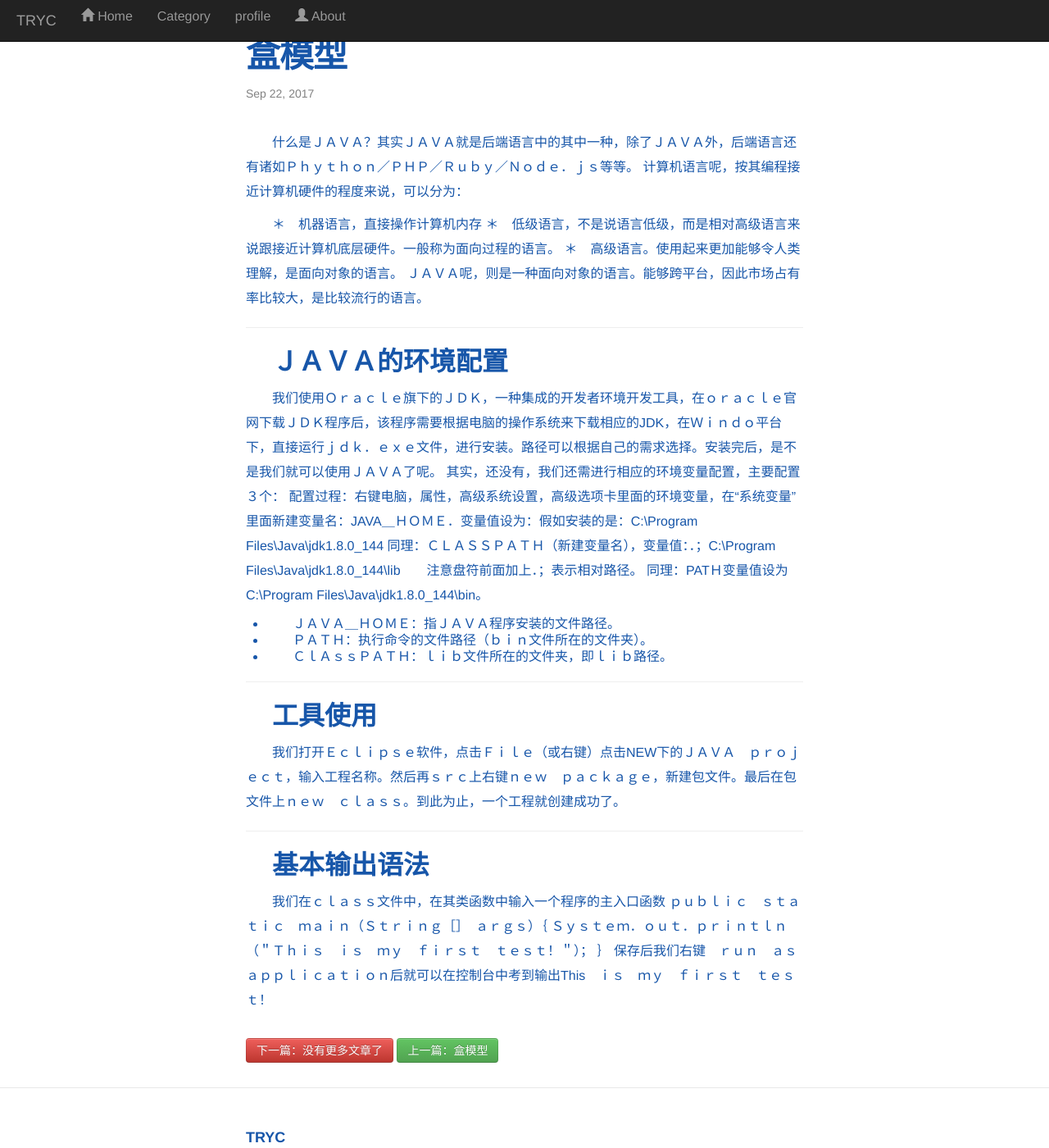
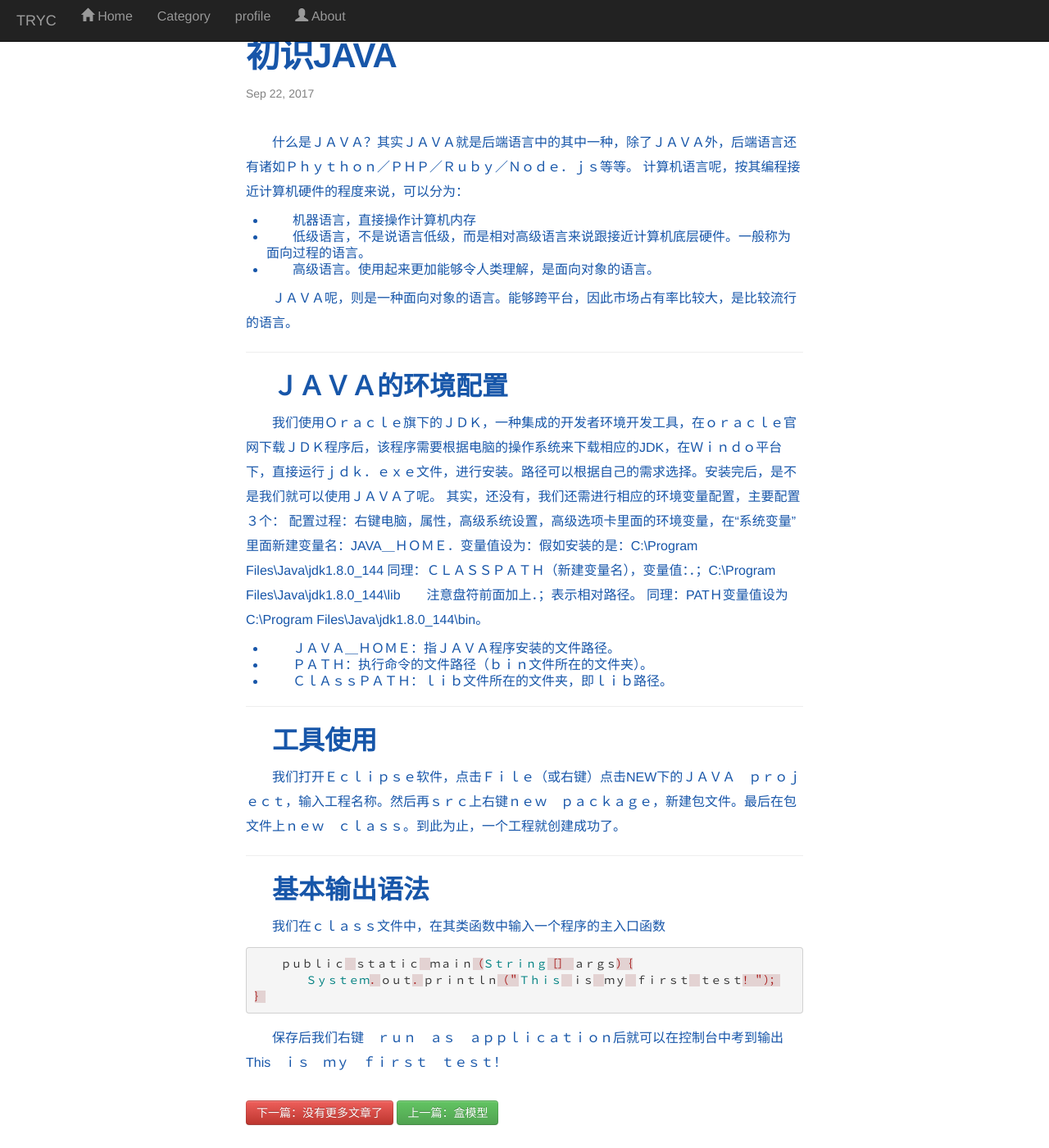
Before and after one commit to TRYC-01/TRYC-01.github.io, a Jekyll site: the page built from _posts/2017-09-23-初识Java.md, in a window 1280 px wide and 1400 px high, scrolled down 659 px. Shown: the whole window at 82% size. Built offline with Jekyll 4.4.1, drawn with Linux system fonts in a browser that asks for light colours; nearby versions of some CDN libraries.

Commit message:
初始JAVA change

```diff
--- a/_posts/2017-09-23-初识Java.md
+++ b/_posts/2017-09-23-初识Java.md
@@ -1,15 +1,16 @@
 ---
 layout: post
 date: 2017-9-23 00:00:10 +0800
-title: 盒模型
+title: 初识JAVA
 categories: JAVA
 ---
 什么是ＪＡＶＡ？其实ＪＡＶＡ就是后端语言中的其中一种，除了ＪＡＶＡ外，后端语言还有诸如Ｐｈｙｔｈｏｎ／ＰＨＰ／Ｒｕｂｙ／Ｎｏｄｅ．ｊｓ等等。
 计算机语言呢，按其编程接近计算机硬件的程度来说，可以分为：
 
-＊　机器语言，直接操作计算机内存
-＊　低级语言，不是说语言低级，而是相对高级语言来说跟接近计算机底层硬件。一般称为面向过程的语言。
-＊　高级语言。使用起来更加能够令人类理解，是面向对象的语言。
+* 机器语言，直接操作计算机内存
+* 低级语言，不是说语言低级，而是相对高级语言来说跟接近计算机底层硬件。一般称为面向过程的语言。
+* 高级语言。使用起来更加能够令人类理解，是面向对象的语言。
+
 ＪＡＶＡ呢，则是一种面向对象的语言。能够跨平台，因此市场占有率比较大，是比较流行的语言。
 
 ***
@@ -35,7 +36,9 @@ categories: JAVA
 ## 基本输出语法
 
 我们在ｃｌａｓｓ文件中，在其类函数中输入一个程序的主入口函数
+{% highlight ruby %}
 ｐｕｂｌｉｃ　ｓｔａｔｉｃ　ｍａｉｎ（Ｓｔｒｉｎｇ［］　ａｒｇｓ）｛
 	Ｓｙｓｔｅｍ．ｏｕｔ．ｐｒｉｎｔｌｎ（＂Ｔｈｉｓ　ｉｓ　ｍｙ　ｆｉｒｓｔ　ｔｅｓｔ！＂）；
 ｝
+{% endhighlight %}
 保存后我们右键　ｒｕｎ　ａｓ　ａｐｐｌｉｃａｔｉｏｎ后就可以在控制台中考到输出This　ｉｓ　ｍｙ　ｆｉｒｓｔ　ｔｅｓｔ！
```
